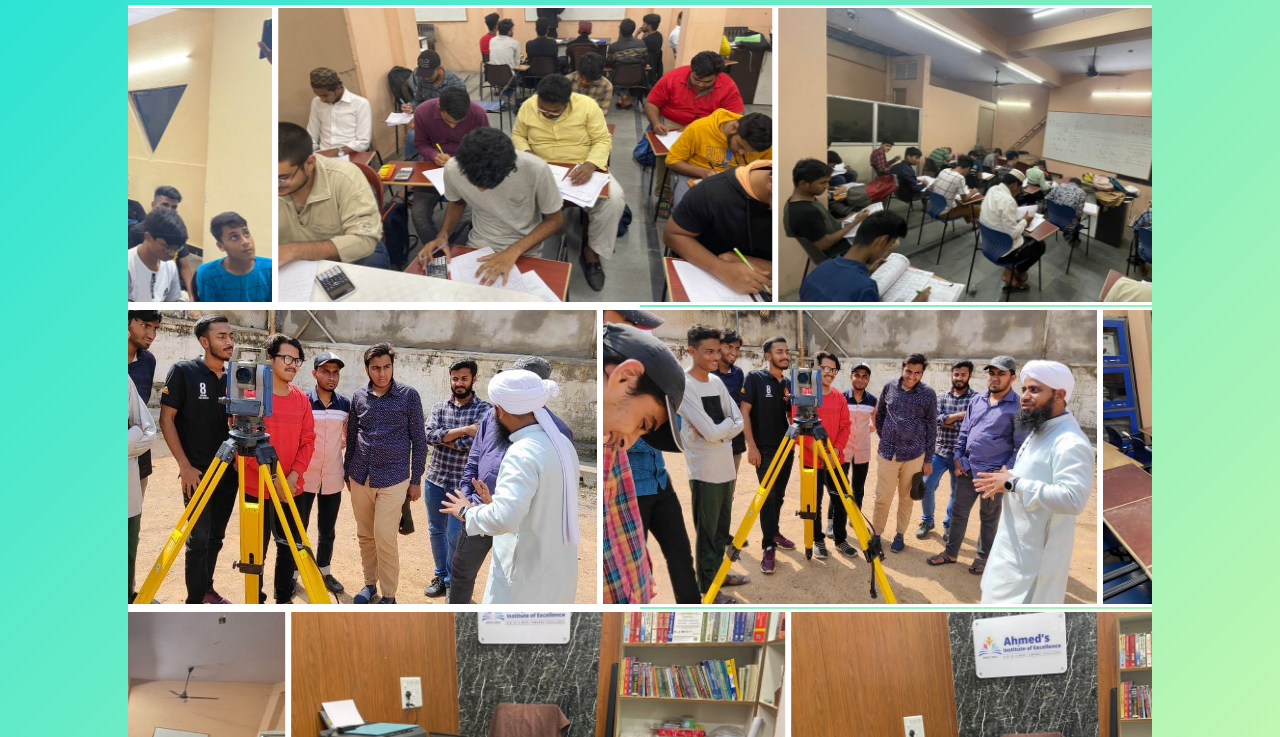
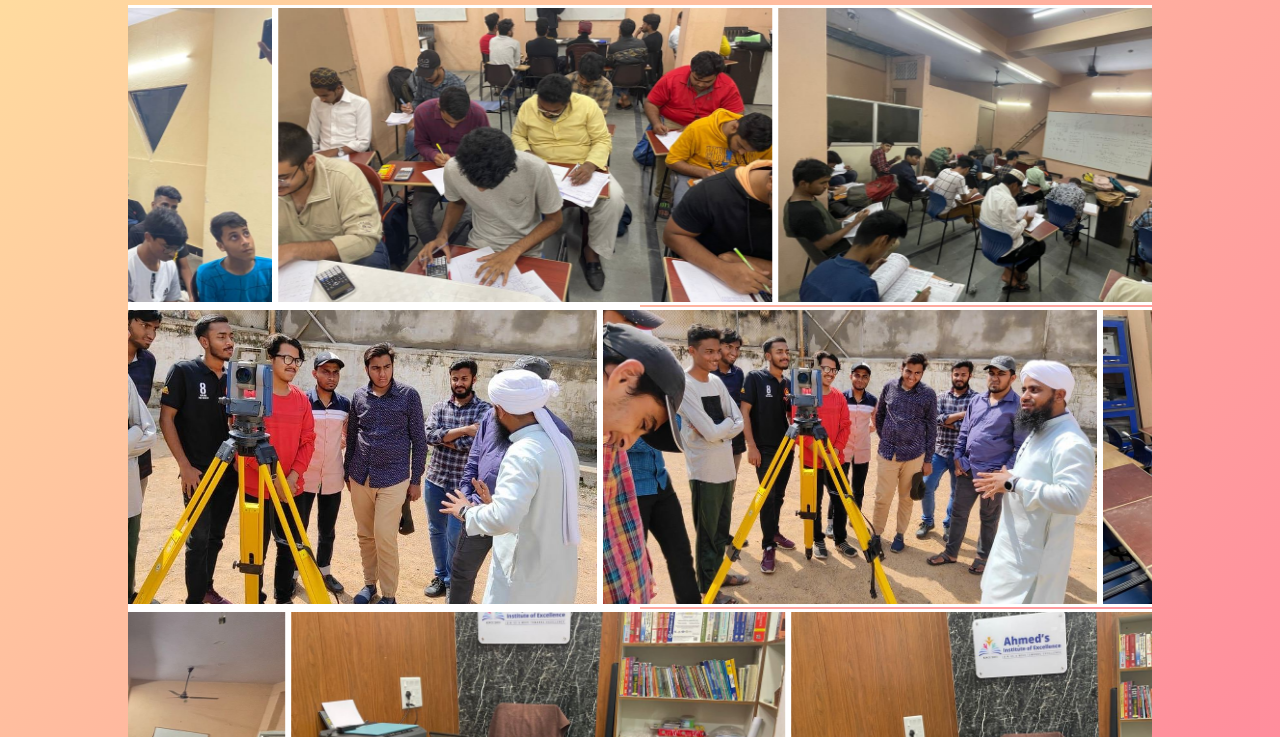
Before and after one commit to Ahmeds-Institute-Of-Excellence/AIE-WebSite_old, a plain HTML site: page gallery.html in a window 1280 px wide. Shown: the part 654-1391 px from the top of the page. Drawn offline with nearby package versions, Linux system fonts and the light colour scheme.

Commit message:
Update styles.css

```diff
--- a/styles.css
+++ b/styles.css
@@ -119,8 +119,8 @@ p {
   padding: 3% 7%;
 }
 
-#gallery {
-  background-image: linear-gradient(-225deg, #20E2D7 0%, #F9FEA5 100%);
+#gallery{
+ background-image: linear-gradient(-225deg, #FFE29F 0%, #FFA99F 48%, #FF719A 100%);
 }
 
 .img-box {
```
